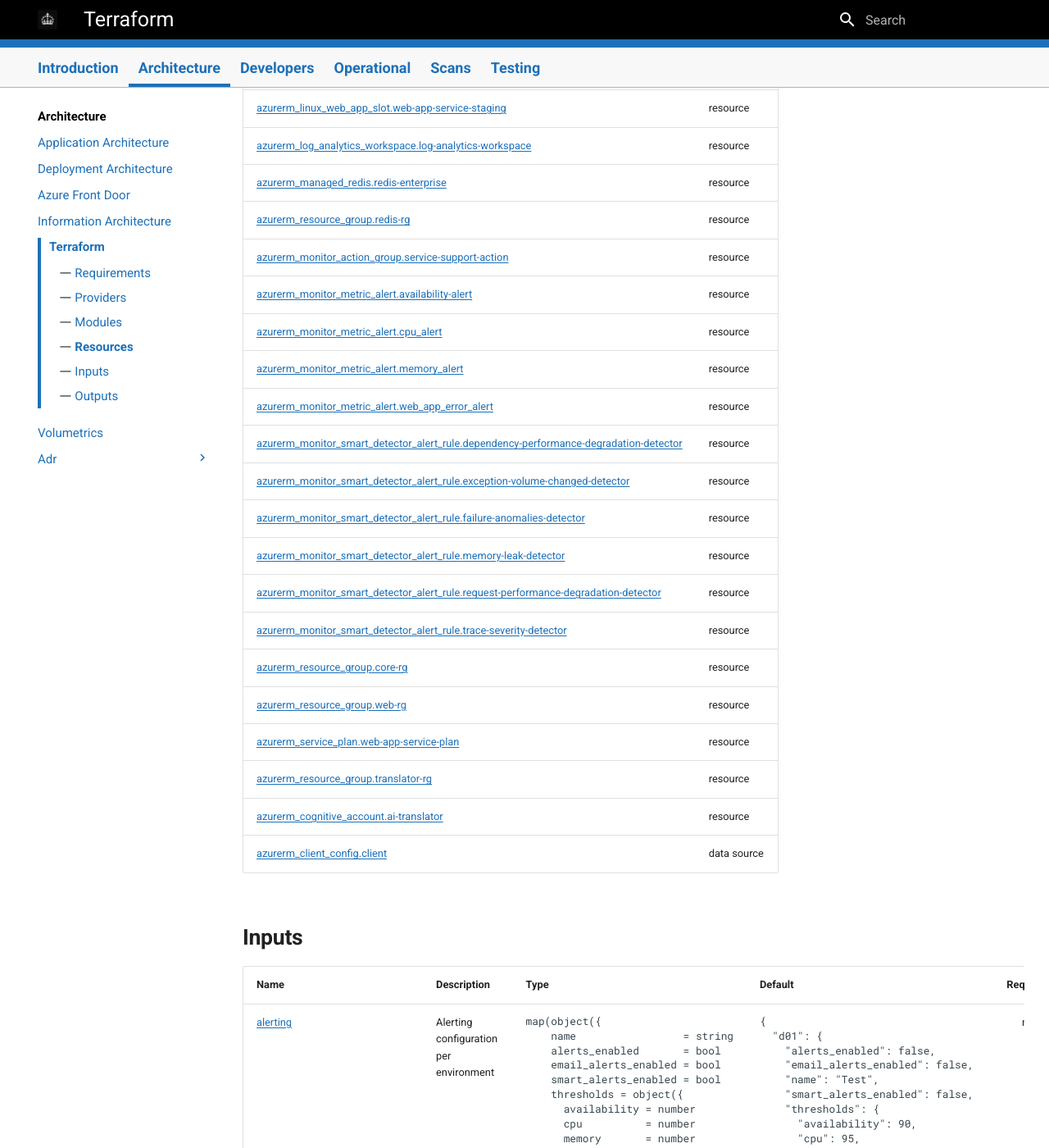
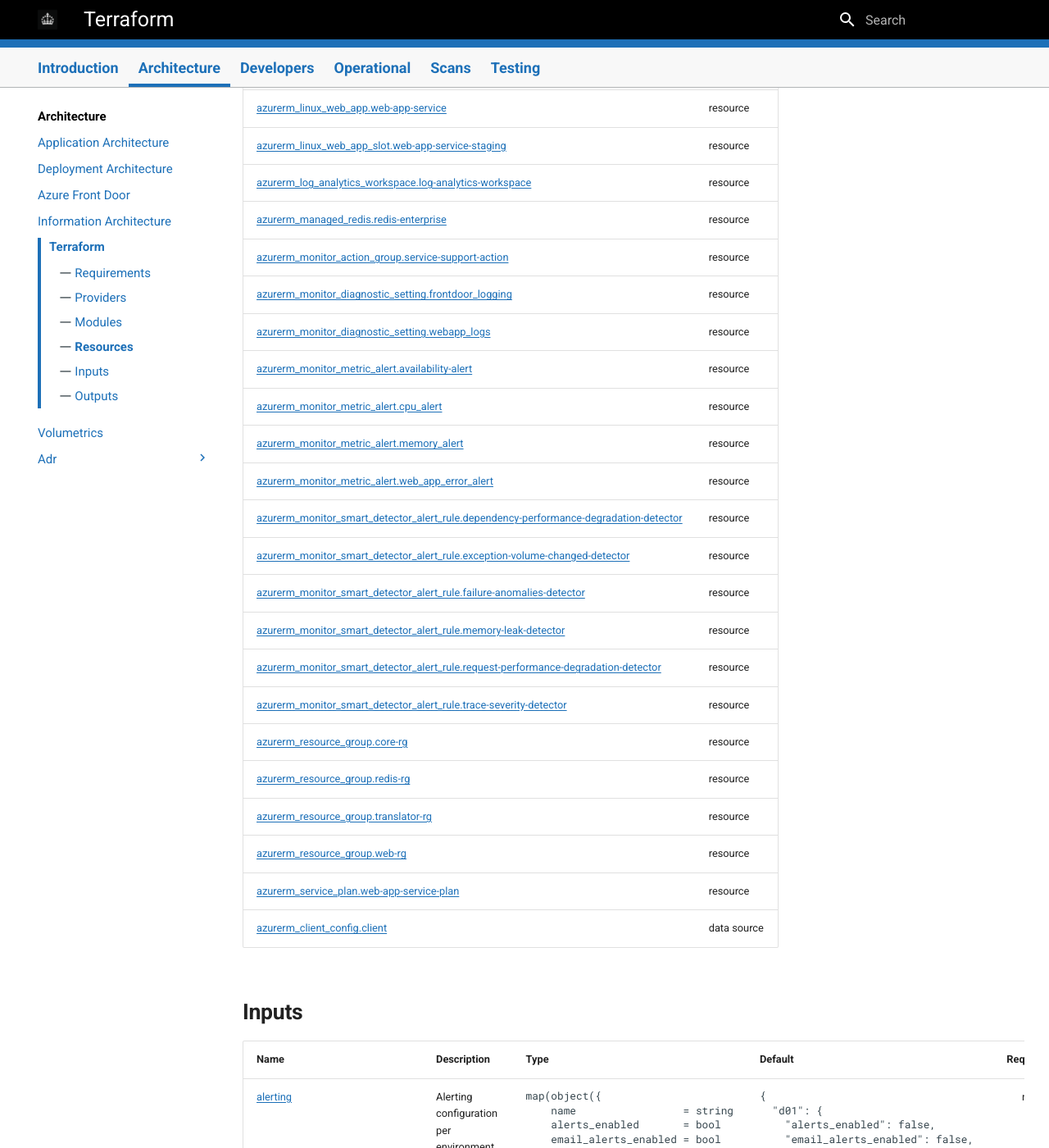
Before and after one commit to DFE-Digital/care-leavers, an MkDocs documentation site: the page built from docs/architecture/Terraform.md, in a window 1280 px wide and 1400 px high, scrolled down 2070 px. Shown: the whole window at 82% size. Built offline with MkDocs 1.6.1 and Material for MkDocs 9.7.7, drawn with Linux system fonts in a browser that asks for light colours; some of the changed text lies outside the part shown.

Commit message:
Update documentation

```diff
--- a/docs/architecture/Terraform.md
+++ b/docs/architecture/Terraform.md
@@ -34,6 +34,7 @@ No modules.
 | [azurerm_cdn_frontdoor_rule_set.security_headers](https://registry.terraform.io/providers/hashicorp/azurerm/latest/docs/resources/cdn_frontdoor_rule_set) | resource |
 | [azurerm_cdn_frontdoor_rule_set.security_redirects](https://registry.terraform.io/providers/hashicorp/azurerm/latest/docs/resources/cdn_frontdoor_rule_set) | resource |
 | [azurerm_cdn_frontdoor_security_policy.frontdoor-web-security-policy](https://registry.terraform.io/providers/hashicorp/azurerm/latest/docs/resources/cdn_frontdoor_security_policy) | resource |
+| [azurerm_cognitive_account.ai-translator](https://registry.terraform.io/providers/hashicorp/azurerm/latest/docs/resources/cognitive_account) | resource |
 | [azurerm_key_vault.key-vault](https://registry.terraform.io/providers/hashicorp/azurerm/latest/docs/resources/key_vault) | resource |
 | [azurerm_key_vault_access_policy.github-kv-access](https://registry.terraform.io/providers/hashicorp/azurerm/latest/docs/resources/key_vault_access_policy) | resource |
 | [azurerm_key_vault_access_policy.web-app-kv-access](https://registry.terraform.io/providers/hashicorp/azurerm/latest/docs/resources/key_vault_access_policy) | resource |
@@ -50,8 +51,9 @@ No modules.
 | [azurerm_linux_web_app_slot.web-app-service-staging](https://registry.terraform.io/providers/hashicorp/azurerm/latest/docs/resources/linux_web_app_slot) | resource |
 | [azurerm_log_analytics_workspace.log-analytics-workspace](https://registry.terraform.io/providers/hashicorp/azurerm/latest/docs/resources/log_analytics_workspace) | resource |
 | [azurerm_managed_redis.redis-enterprise](https://registry.terraform.io/providers/hashicorp/azurerm/latest/docs/resources/managed_redis) | resource |
-| [azurerm_resource_group.redis-rg](https://registry.terraform.io/providers/hashicorp/azurerm/latest/docs/resources/resource_group) | resource |
 | [azurerm_monitor_action_group.service-support-action](https://registry.terraform.io/providers/hashicorp/azurerm/latest/docs/resources/monitor_action_group) | resource |
+| [azurerm_monitor_diagnostic_setting.frontdoor_logging](https://registry.terraform.io/providers/hashicorp/azurerm/latest/docs/resources/monitor_diagnostic_setting) | resource |
+| [azurerm_monitor_diagnostic_setting.webapp_logs](https://registry.terraform.io/providers/hashicorp/azurerm/latest/docs/resources/monitor_diagnostic_setting) | resource |
 | [azurerm_monitor_metric_alert.availability-alert](https://registry.terraform.io/providers/hashicorp/azurerm/latest/docs/resources/monitor_metric_alert) | resource |
 | [azurerm_monitor_metric_alert.cpu_alert](https://registry.terraform.io/providers/hashicorp/azurerm/latest/docs/resources/monitor_metric_alert) | resource |
 | [azurerm_monitor_metric_alert.memory_alert](https://registry.terraform.io/providers/hashicorp/azurerm/latest/docs/resources/monitor_metric_alert) | resource |
@@ -63,22 +65,20 @@ No modules.
 | [azurerm_monitor_smart_detector_alert_rule.request-performance-degradation-detector](https://registry.terraform.io/providers/hashicorp/azurerm/latest/docs/resources/monitor_smart_detector_alert_rule) | resource |
 | [azurerm_monitor_smart_detector_alert_rule.trace-severity-detector](https://registry.terraform.io/providers/hashicorp/azurerm/latest/docs/resources/monitor_smart_detector_alert_rule) | resource |
 | [azurerm_resource_group.core-rg](https://registry.terraform.io/providers/hashicorp/azurerm/latest/docs/resources/resource_group) | resource |
+| [azurerm_resource_group.redis-rg](https://registry.terraform.io/providers/hashicorp/azurerm/latest/docs/resources/resource_group) | resource |
+| [azurerm_resource_group.translator-rg](https://registry.terraform.io/providers/hashicorp/azurerm/latest/docs/resources/resource_group) | resource |
 | [azurerm_resource_group.web-rg](https://registry.terraform.io/providers/hashicorp/azurerm/latest/docs/resources/resource_group) | resource |
 | [azurerm_service_plan.web-app-service-plan](https://registry.terraform.io/providers/hashicorp/azurerm/latest/docs/resources/service_plan) | resource |
-| [azurerm_resource_group.translator-rg](https://registry.terraform.io/providers/hashicorp/azurerm/latest/docs/resources/resource_group) | resource |
-| [azurerm_cognitive_account.ai-translator](https://registry.terraform.io/providers/hashicorp/azurerm/latest/docs/resources/cognitive_account) | resource |
 | [azurerm_client_config.client](https://registry.terraform.io/providers/hashicorp/azurerm/latest/docs/data-sources/client_config) | data source |
-
 
 ## Inputs
 
 | Name | Description | Type | Default | Required |
 |------|-------------|------|---------|:--------:|
-| <a name="input_alerting"></a> [alerting](#input\_alerting) | Alerting configuration per environment | <pre>map(object({<br>    name                 = string<br>    alerts_enabled       = bool<br>    email_alerts_enabled = bool<br>    smart_alerts_enabled = bool<br>    thresholds = object({<br>      availability = number<br>      cpu          = number<br>      memory       = number<br>      error        = number<br>    })<br>  }))</pre> | <pre>{<br>  "d01": {<br>    "alerts_enabled": false,<br>    "email_alerts_enabled": false,<br>    "name": "Test",<br>    "smart_alerts_enabled": false,<br>    "thresholds": {<br>      "availability": 90,<br>      "cpu": 95,<br>      "error": 5,<br>      "memory": 95<br>    }<br>  },<br>  "t01": {<br>    "alerts_enabled": true,<br>    "email_alerts_enabled": false,<br>    "name": "Staging",<br>    "smart_alerts_enabled": true,<br>    "thresholds": {<br>      "availability": 99.9,<br>      "cpu": 85,<br>      "error": 1,<br>      "memory": 85<br>    }<br>  },<br>  "t02": {<br>    "alerts_enabled": true,<br>    "email_alerts_enabled": true,<br>    "name": "Production",<br>    "smart_alerts_enabled": true,<br>    "thresholds": {<br>      "availability": 99.9,<br>      "cpu": 85,<br>      "error": 1,<br>      "memory": 85<br>    }<br>  }<br>}</pre> | no |
+| <a name="input_alerting"></a> [alerting](#input\_alerting) | Alerting configuration per environment | <pre>map(object({<br>    name                 = string<br>    alerts_enabled       = bool<br>    email_alerts_enabled = bool<br>    smart_alerts_enabled = bool<br>    thresholds = object({<br>      availability = number<br>      cpu          = number<br>      memory       = number<br>      error        = number<br>    })<br>  }))</pre> | <pre>{<br>  "d01": {<br>    "alerts_enabled": false,<br>    "email_alerts_enabled": false,<br>    "name": "Test",<br>    "smart_alerts_enabled": false,<br>    "thresholds": {<br>      "availability": 90,<br>      "cpu": 95,<br>      "error": 5,<br>      "memory": 95<br>    }<br>  },<br>  "p01": {<br>    "alerts_enabled": true,<br>    "email_alerts_enabled": true,<br>    "name": "Production",<br>    "smart_alerts_enabled": true,<br>    "thresholds": {<br>      "availability": 99.9,<br>      "cpu": 85,<br>      "error": 1,<br>      "memory": 85<br>    }<br>  },<br>  "t01": {<br>    "alerts_enabled": true,<br>    "email_alerts_enabled": false,<br>    "name": "Staging",<br>    "smart_alerts_enabled": true,<br>    "thresholds": {<br>      "availability": 99.9,<br>      "cpu": 85,<br>      "error": 1,<br>      "memory": 85<br>    }<br>  }<br>}</pre> | no |
 | <a name="input_aspnetcore_environment"></a> [aspnetcore\_environment](#input\_aspnetcore\_environment) | ASP.NET Core environment | `string` | n/a | yes |
 | <a name="input_azure_frontdoor_scale"></a> [azure\_frontdoor\_scale](#input\_azure\_frontdoor\_scale) | Azure Front Door Scale | `string` | `"Standard_AzureFrontDoor"` | no |
 | <a name="input_caching_type"></a> [caching\_type](#input\_caching\_type) | Caching type | `string` | n/a | yes |
-| <a name="input_cip_environment"></a> [cip\_environment](#input\_cip\_environment) | The CIP environment to match subscription (e.g. Dev) | `string` | n/a | yes |
 | <a name="input_contentful_delivery_api_key"></a> [contentful\_delivery\_api\_key](#input\_contentful\_delivery\_api\_key) | Contentful Delivery API Key | `string` | n/a | yes |
 | <a name="input_contentful_environment"></a> [contentful\_environment](#input\_contentful\_environment) | Contentful Environment | `string` | n/a | yes |
 | <a name="input_contentful_management_api_key"></a> [contentful\_management\_api\_key](#input\_contentful\_management\_api\_key) | Contentful Management API Key | `string` | n/a | yes |
```
Also changed, not shown: other parts of docs/architecture/Terraform.md (+1 -0 lines).
